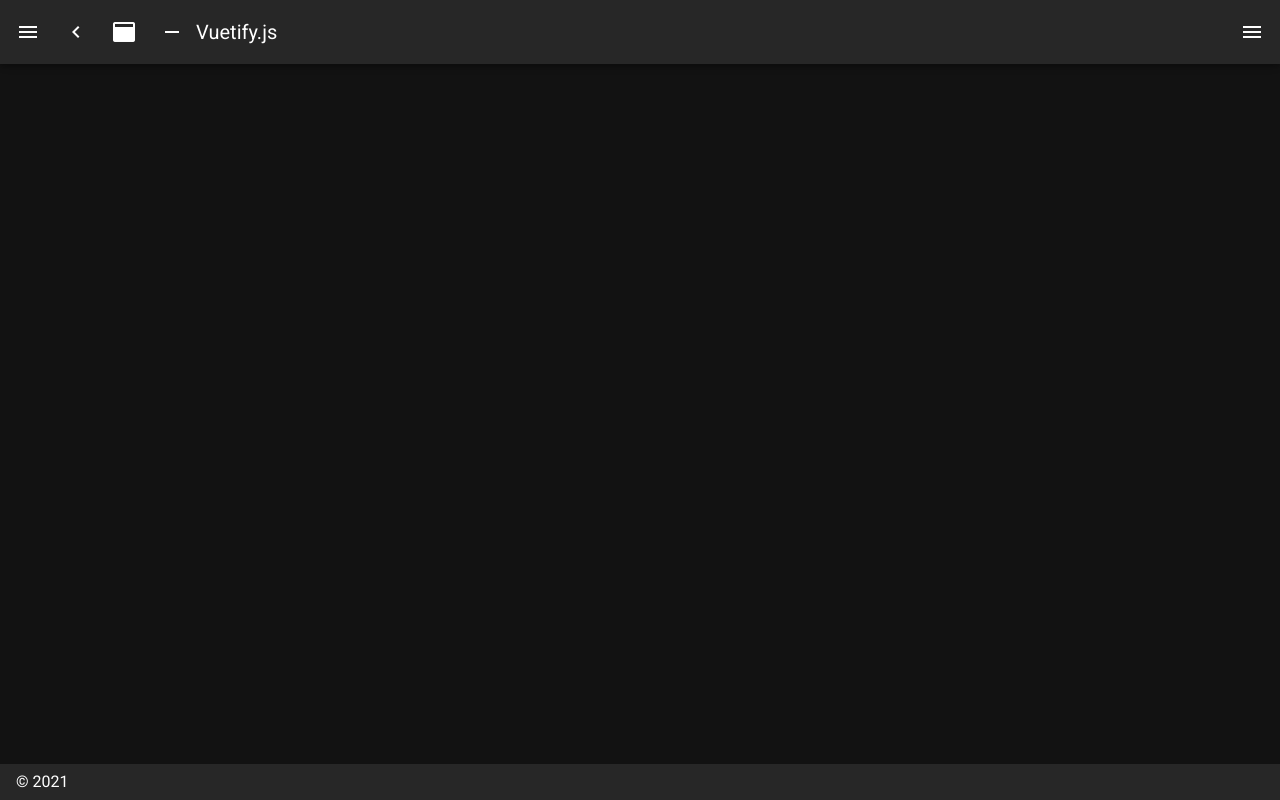
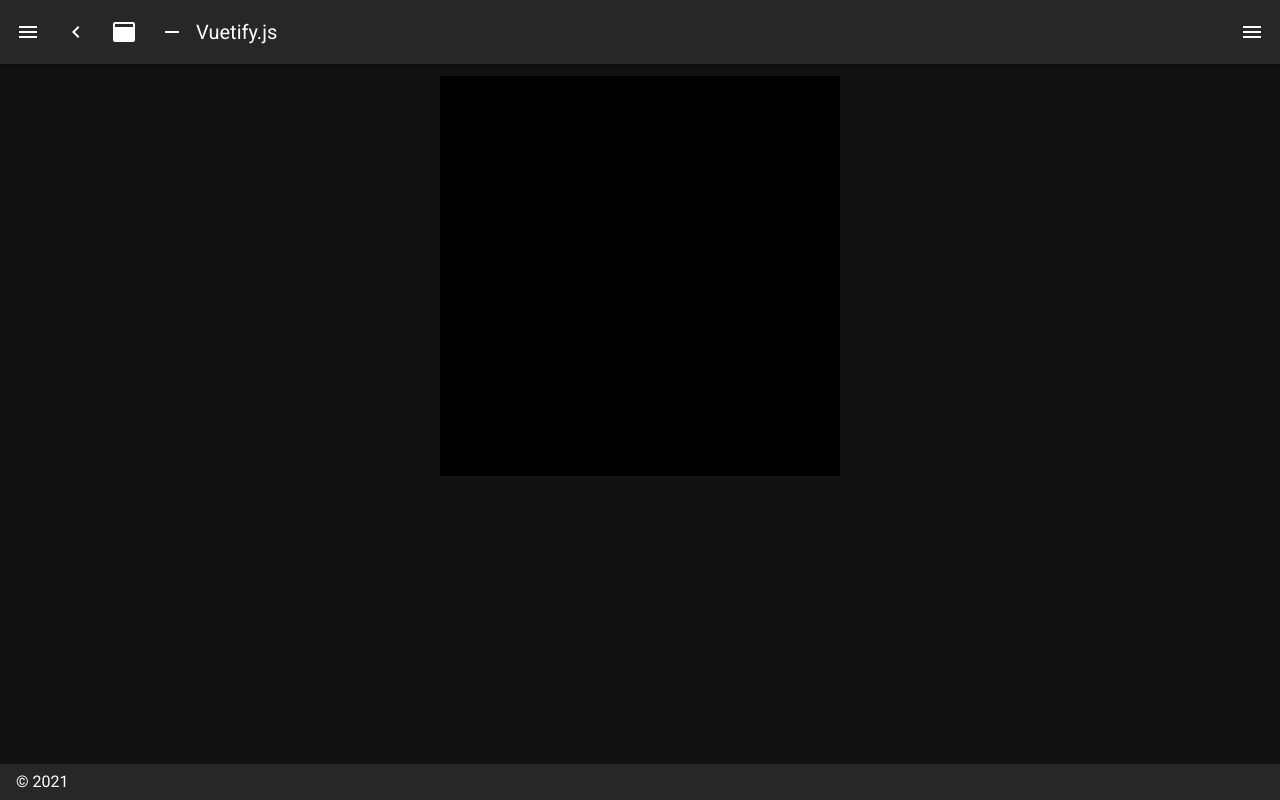
Before and after one commit to encrypted-fox/nuxt-front-for-spm, a Nuxt app: page /register in a window 1280 px wide. Before the commit this address had no page. Built offline with nearby package versions, Linux system fonts and the light colour scheme.

Commit message:
feat(pages): register page

```diff
--- /dev/null
+++ b/pages/register.vue
@@ -0,0 +1,19 @@
+<template lang="pug">
+	.register
+</template>
+<script>
+export default {
+  head() {
+    return {
+      title: 'Регистрация',
+    }
+  },
+}
+</script>
+<style lang="sass">
+.register
+  background-color: black
+  width: 400px
+  height: 400px
+  margin: auto
+</style>
```
